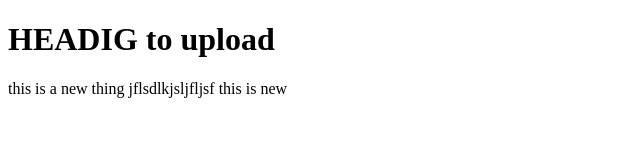
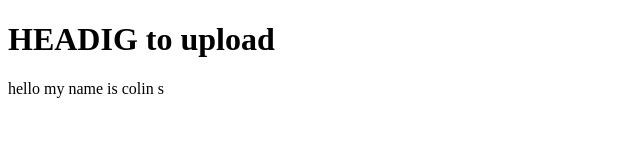
Before and after one commit to colinjohnclarke/pull-push, a plain HTML site: page index.html in a window 1280 px wide. Shown: the whole page, without its empty margins (0-640 px from the left). Drawn offline with Linux system fonts and the light colour scheme.

Commit message:
thjis is new

```diff
--- a/index.html
+++ b/index.html
@@ -9,6 +9,6 @@
   <body>
     <h1>HEADIG to upload</h1>
 
-    <p>this is a new thing jflsdlkjsljfljsf this is new</p>
+    <p>hello my name is colin s</p>
   </body>
 </html>
```
